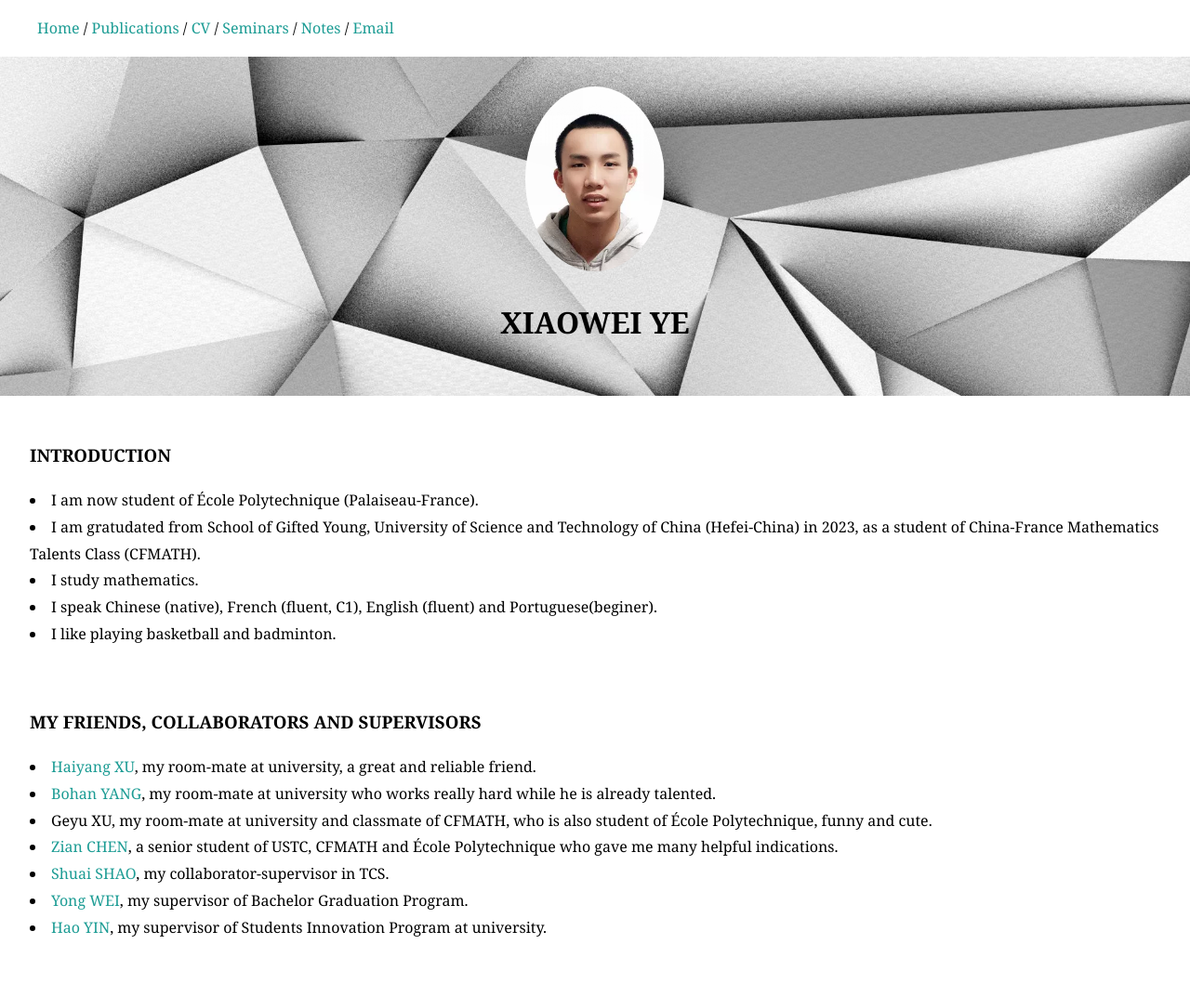
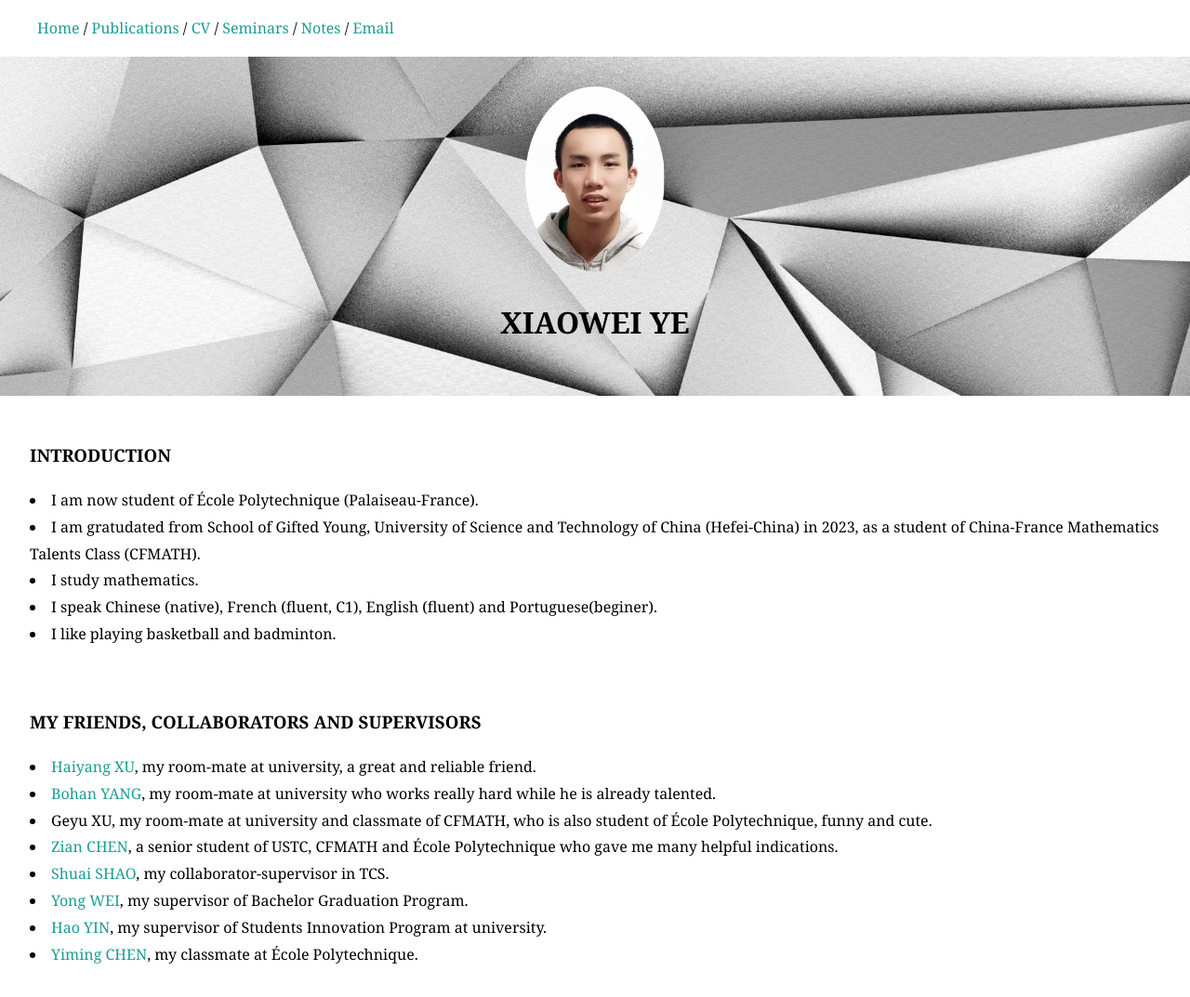
Before and after one commit to XiaoweiYEXavier/XiaoweiYEXavier.github.io, a Jekyll site: the page built from index.html, in a window 1280 px wide. Shown: the whole page at 93% size. Built offline with Jekyll 4.4.1, drawn with Linux system fonts in a browser that asks for light colours; some web fonts are replaced; before the commit the page ends 1045 px from its top, so only the background shows below that.

Commit message:
Update index.html

```diff
--- a/index.html
+++ b/index.html
@@ -29,6 +29,7 @@ title: YE Xiaowei
             <li><a href="http://staff.ustc.edu.cn/~wwwucuc/">Shuai SHAO</a>, my collaborator-supervisor in TCS.  </li>
 	    <li><a href="https://faculty.ustc.edu.cn/weiyong/">Yong WEI</a>, my supervisor of Bachelor Graduation Program.  </li>
             <li><a href="http://staff.ustc.edu.cn/~haoyin/">Hao YIN</a>, my supervisor of Students Innovation Program at university. </li>
+	    <li><a href="http://saturntsen.github.io/">Yiming CHEN</a>, my classmate at École Polytechnique. </li>
 	</u1>
 	</section>
 </div><!-- /.blurb -->
```
